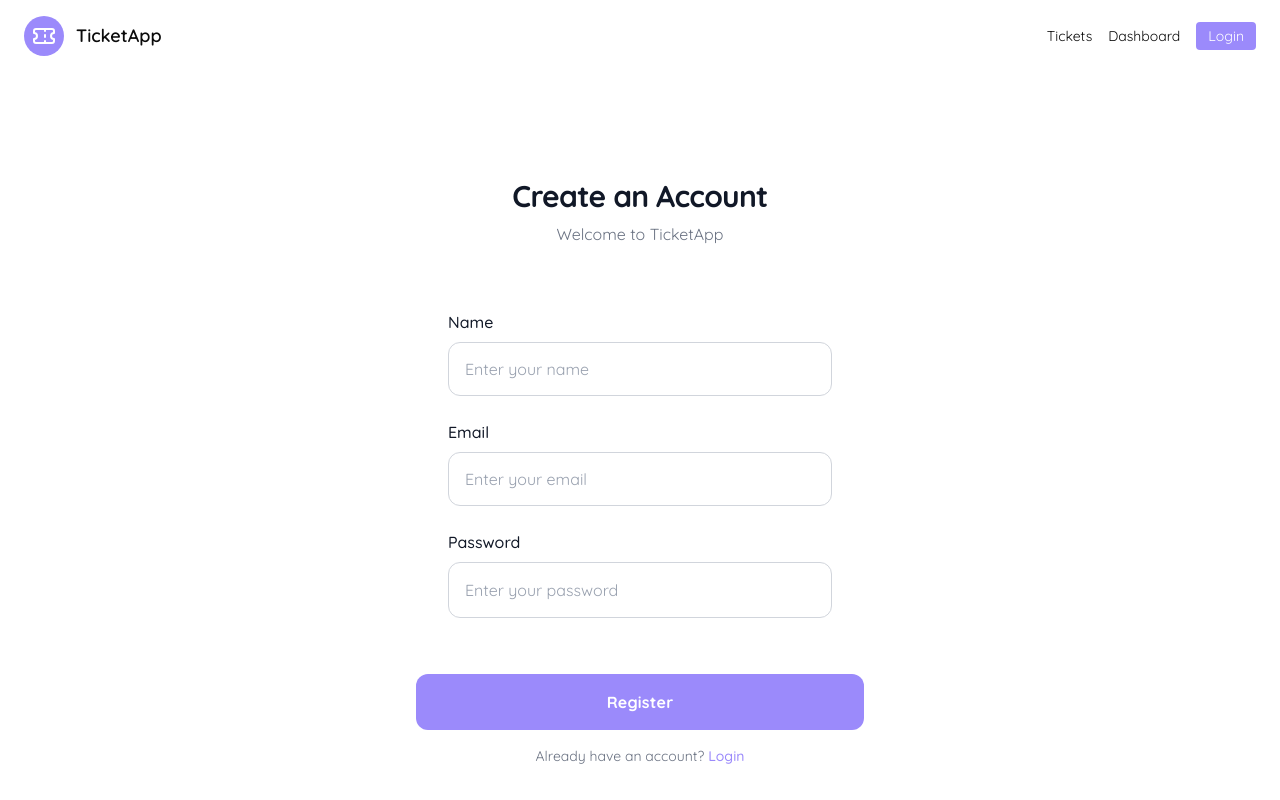
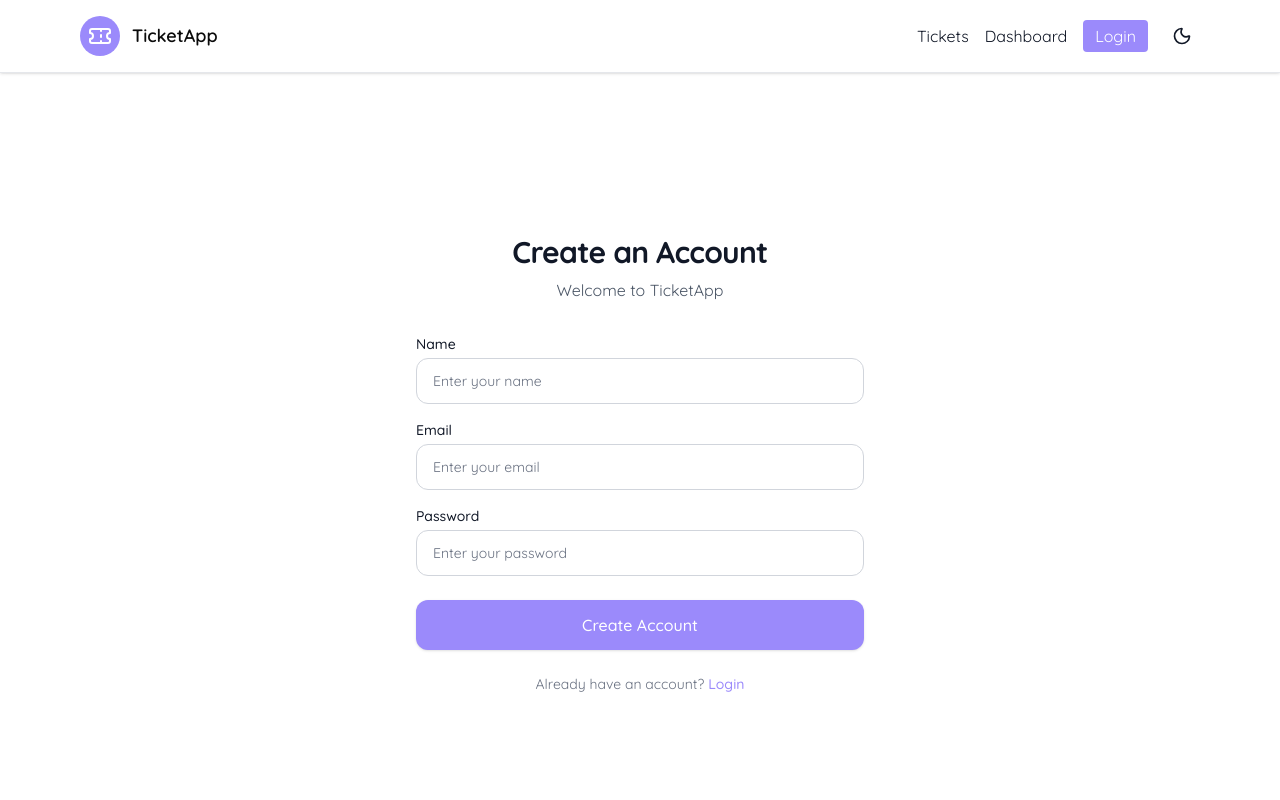
Before and after one commit to amacodes1/ticket-management-react, a React (Vite) app: page /auth/signup in a window 1280 px wide. Shown: the top 800 px of the page. Built offline with nearby package versions, Linux system fonts and the light colour scheme.

Commit message:
made changes to login and signup

```diff
--- a/src/components/ChallengeSection.tsx
+++ b/src/components/ChallengeSection.tsx
@@ -34,7 +34,7 @@ export default function ChallengesSection() {
   ];
 
   return (
-    <section className="relative py-16 px-6 md:px-16 lg:px-24 bg-white dark:bg-[#111827] text-[#111827] dark:text-white">
+    <section className="relative py-16 px-6 md:px-16 lg:px-20 bg-white dark:bg-[#111827] text-[#111827] dark:text-white">
       <div className="max-w-6xl mx-auto text-center mb-12">
         <motion.h2
           initial={{ opacity: 0, y: 30 }}
--- a/src/components/Features.tsx
+++ b/src/components/Features.tsx
@@ -5,7 +5,7 @@ export default function Features() {
     <main className="px-6 md:px-16 lg:px-20 mb-20">
       <div className="flex flex-col gap-16">
         <div className="flex flex-col gap-4 text-center">
-          <h2 className="text-2xl md:text-5xl font-bold tracking-tight">
+          <h2 className="text-2xl md:text-4xl font-bold tracking-tight">
             Why Use Ticket App
           </h2>
           <p className="text-sm md:text-lg text-[#111827]/70 dark:text-white/70 max-w-3xl mx-auto">
--- a/src/components/Header.tsx
+++ b/src/components/Header.tsx
@@ -1,52 +1,94 @@
 import { Link, useNavigate } from "react-router-dom";
-import { toast } from 'react-toastify';
-import { Ticket } from 'lucide-react';
+import { toast } from "react-toastify";
+import { Ticket, Sun, Moon } from "lucide-react";
 import { clearSession, getSession } from "../lib/auth";
+import { useState, useEffect } from "react";
 
 export default function Header() {
   const nav = useNavigate();
   const session = getSession();
+  const [isDark, setIsDark] = useState(() => {
+    if (typeof window !== 'undefined') {
+      return localStorage.getItem('theme') === 'dark' ||
+             (!localStorage.getItem('theme') && window.matchMedia('(prefers-color-scheme: dark)').matches);
+    }
+    return false;
+  });
+
+  useEffect(() => {
+    if (isDark) {
+      document.documentElement.classList.add('dark');
+      localStorage.setItem('theme', 'dark');
+    } else {
+      document.documentElement.classList.remove('dark');
+      localStorage.setItem('theme', 'light');
+    }
+  }, [isDark]);
+
   function handleLogout() {
     clearSession();
     toast.success("Logged out successfully");
     nav("/");
   }
+
+  function toggleTheme() {
+    setIsDark(!isDark);
+  }
   return (
-    <header className="w-full bg-white shadow-sm">
-      <div className="mx-auto max-w-container-xl px-6 py-4 flex items-center justify-between">
+    <header className="w-full bg-white dark:bg-[#111827] shadow-sm fixed top-0 z-50 border-b border-gray-200 dark:border-gray-800">
+      <div className="mx-auto max-w-container-xl px-6 md:px-16 lg:px-20 py-4 flex items-center justify-between">
         <Link to="/" className="flex items-center gap-3">
           <div className="w-10 h-10 rounded-full bg-[#9B8AFB] flex items-center justify-center">
             <Ticket className="w-6 h-6 text-white" />
           </div>
           <div>
             <div className="text-lg font-semibold">TicketApp</div>
-            {/* <div className="text-xs text-gray-500 -mt-0.5">
-              Manage tickets, stay organized
-            </div> */}
           </div>
         </Link>
         <nav className="flex items-center gap-4">
-          <Link to="/tickets" className="hidden md:inline text-sm">
+          <Link
+            to="/tickets"
+            className="hidden md:inline text-base text-[#111827] dark:text-white hover:text-[#9B8AFB]"
+          >
             Tickets
           </Link>
-          <Link to="/dashboard" className="hidden md:inline text-sm">
+          <Link
+            to="/dashboard"
+            className="hidden md:inline text-base text-[#111827] dark:text-white hover:text-[#9B8AFB]"
+          >
             Dashboard
           </Link>
+
           {session ? (
             <>
-              <div className="text-sm hidden sm:block">{session.email}</div>
+              <div className="text-sm hidden sm:block text-[#111827] dark:text-white">
+                Hi, {session.name}
+              </div>
               <button
                 onClick={handleLogout}
-                className="px-3 py-1 cursor-pointer text-[#9B8AFB] text-sm"
+                className="px-3 py-1 cursor-pointer font-semibold text-[#9B8AFB] text-base hover:text-[#9B8AFB]/80"
               >
                 Logout
               </button>
             </>
           ) : (
-            <Link to="/auth/login" className="px-3 py-1 bg-[#9B8AFB] text-white rounded text-sm">
+            <Link
+              to="/auth/login"
+              className="px-3 py-1 bg-[#9B8AFB] text-white rounded text-base hover:bg-[#9B8AFB]/90"
+            >
               Login
             </Link>
           )}
+          <button
+            onClick={toggleTheme}
+            className="p-2 rounded-lg hover:bg-[#9B8AFB]/20 dark:hover:bg-gray-800 text-[#111827] dark:text-white"
+          >
+            {isDark ? (
+              <Sun className="w-5 h-5" />
+            ) : (
+              <Moon className="w-5 h-5" />
+            )}
+          </button>
         </nav>
       </div>
     </header>
--- a/src/components/Hero.tsx
+++ b/src/components/Hero.tsx
@@ -26,7 +26,7 @@ export default function Hero() {
       </motion.div>
 
       {/* Main content */}
-      <div className="relative min-h-[70vh] md:h-[520px] flex flex-col justify-center px-6 md:px-16 lg:px-20 z-10">
+      <div className="relative min-h-[95vh] md:h-[520px] flex flex-col justify-center px-6 md:px-16 lg:px-20 z-10">
         <motion.div
           initial={{ opacity: 0, y: 40 }}
           animate={{ opacity: 1, y: -20 }}
@@ -46,7 +46,7 @@ export default function Hero() {
             initial={{ opacity: 0, x: -80 }}
             animate={{ opacity: 1, x: 0 }}
             transition={{ duration: 1, delay: 0.2, ease: "easeOut" }}
-            className="text-sm md:text-xl text-[#111827]/80 dark:text-white/80 text-left leading-relaxed"
+            className="text-sm sm:text-base md:text-xl text-[#111827]/80 dark:text-white/80 text-left tracking-tight sm:tracking-normal leading-relaxed"
           >
             Streamline your customer support experience.{" "}
             <p>
--- a/src/index.css
+++ b/src/index.css
@@ -11,4 +11,47 @@ body {
   margin: 0;
   padding: 0;
   min-height: max(884px, 100dvh);
+  transition: background-color 0.3s ease, color 0.3s ease;
 }
+
+.dark body {
+  background: linear-gradient(180deg, #111827 0%, #0f172a 100%);
+  color: #ffffff;
+}
+
+* {
+  transition: background-color 0.3s ease, border-color 0.3s ease, color 0.3s ease;
+}
+
+@keyframes fade-in-scale {
+  from {
+    opacity: 0;
+    transform: scale(0.95);
+  }
+  to {
+    opacity: 1;
+    transform: scale(1);
+  }
+}
+
+.animate-fade-in-scale {
+  animation: fade-in-scale 0.2s ease-out forwards;
+}
+
+/* Dark mode scrollbar */
+.dark ::-webkit-scrollbar {
+  width: 8px;
+}
+
+.dark ::-webkit-scrollbar-track {
+  background: #1f2937;
+}
+
+.dark ::-webkit-scrollbar-thumb {
+  background: #4b5563;
+  border-radius: 4px;
+}
+
+.dark ::-webkit-scrollbar-thumb:hover {
+  background: #6b7280;
+}
--- a/src/main.tsx
+++ b/src/main.tsx
@@ -3,6 +3,20 @@ import { createRoot } from 'react-dom/client'
 import { BrowserRouter } from 'react-router-dom'
 import './index.css'
 import App from './App.tsx'
+
+// Initialize theme before rendering
+const initTheme = () => {
+  const savedTheme = localStorage.getItem('theme');
+  const prefersDark = window.matchMedia('(prefers-color-scheme: dark)').matches;
+
+  if (savedTheme === 'dark' || (!savedTheme && prefersDark)) {
+    document.documentElement.classList.add('dark');
+  } else {
+    document.documentElement.classList.remove('dark');
+  }
+};
+
+initTheme();
 
 createRoot(document.getElementById('root')!).render(
   <StrictMode>
--- a/src/routes/Auth/Login.tsx
+++ b/src/routes/Auth/Login.tsx
@@ -31,7 +31,7 @@ export default function Login() {
   }
 
   return (
-    <div className="bg-white dark:bg-[#111827] text-[#111827] dark:text-white">
+    <div className="bg-white dark:bg-[#111827] text-[#111827] dark:text-white py-16 mb-20 md:mb-26">
       <div className="flex flex-col items-center justify-center min-h-screen p-4">
         <main className="w-full max-w-md mx-auto">
           <div className="text-center">
--- a/src/routes/Auth/SignUp.tsx
+++ b/src/routes/Auth/SignUp.tsx
@@ -14,8 +14,8 @@ export default function Signup() {
   async function handleSubmit(e: React.FormEvent) {
     e.preventDefault();
     setErr(null);
-    if (!email || !password) {
-      setErr("Email and password required");
+    if (!name || !email || !password) {
+      setErr("Name, email and password are required");
       return;
     }
     setLoading(true);
@@ -32,69 +32,94 @@ export default function Signup() {
   }
 
   return (
-    <div className="bg-white dark:bg-[#111827] text-[#111827] dark:text-white">
-      <div className="relative flex min-h-screen flex-col items-center justify-center bg-white dark:bg-[#111827] overflow-x-hidden p-4">
-        <div className="w-full max-w-md">
+    <div className="bg-white dark:bg-[#111827] text-[#111827] dark:text-white py-16 mb-20 md:mb-26">
+      <div className="flex flex-col items-center justify-center min-h-screen p-4">
+        <main className="w-full max-w-md mx-auto">
           <div className="text-center">
             <h1 className="text-3xl font-bold tracking-tight text-[#111827] dark:text-white">
               Create an Account
             </h1>
-            <p className="mt-2 text-base text-gray-500 dark:text-gray-400">
+            <p className="mt-2 text-base text-gray-600 dark:text-gray-400">
               Welcome to TicketApp
             </p>
           </div>
           <form onSubmit={handleSubmit} className="mt-8 space-y-6">
-            <div className="flex flex-col gap-y-6 rounded-xl bg-white dark:bg-[#111827] p-8">
-              <label className="flex flex-col">
-                <p className="text-base font-medium pb-2 text-[#111827] dark:text-white">
+            <div className="space-y-4">
+              <div>
+                <label
+                  className="block text-sm font-medium text-[#111827] dark:text-white"
+                  htmlFor="name"
+                >
                   Name
-                </p>
+                </label>
+                <div className="mt-1">
                   <input
-                  className="flex w-full min-w-0 flex-1 resize-none overflow-hidden rounded-xl border border-gray-300 dark:border-gray-700 bg-white dark:bg-gray-800 focus:border-[#9B8AFB] focus:ring-[#9B8AFB] h-14 placeholder:text-gray-400 p-4 text-base font-normal text-[#111827] dark:text-white"
+                    autoComplete="name"
+                    className="block w-full px-4 py-3 text-base placeholder-gray-500 bg-white dark:bg-[#111827] border border-gray-300 rounded-xl focus:outline-none focus:ring-[#9B8AFB] focus:border-[#9B8AFB] sm:text-sm"
+                    id="name"
+                    name="name"
                     placeholder="Enter your name"
+                    required
+                    type="text"
                     value={name}
                     onChange={(e) => setName(e.target.value)}
                   />
+                </div>
+              </div>
+              <div>
+                <label
+                  className="block text-sm font-medium text-[#111827] dark:text-white"
+                  htmlFor="email"
+                >
+                  Email
                 </label>
-              <label className="flex flex-col">
-                <p className="text-base font-medium pb-2 text-[#111827] dark:text-white">
-                  Email
-                </p>
+                <div className="mt-1">
                   <input
-                  className="flex w-full min-w-0 flex-1 resize-none overflow-hidden rounded-xl border border-gray-300 dark:border-gray-700 bg-white dark:bg-gray-800 focus:border-[#9B8AFB] focus:ring-[#9B8AFB] h-14 placeholder:text-gray-400 p-4 text-base font-normal text-[#111827] dark:text-white"
+                    autoComplete="email"
+                    className="block w-full px-4 py-3 text-base placeholder-gray-500 bg-white dark:bg-[#111827] border border-gray-300 rounded-xl focus:outline-none focus:ring-[#9B8AFB] focus:border-[#9B8AFB] sm:text-sm"
+                    id="email"
+                    name="email"
                     placeholder="Enter your email"
+                    required
                     type="email"
                     value={email}
                     onChange={(e) => setEmail(e.target.value)}
                   />
+                </div>
+              </div>
+              <div>
+                <label
+                  className="block text-sm font-medium text-[#111827] dark:text-white"
+                  htmlFor="password"
+                >
+                  Password
                 </label>
-              <label className="flex flex-col">
-                <p className="text-base font-medium pb-2 text-[#111827] dark:text-white">
-                  Password
-                </p>
-                <div className="relative w-full">
+                <div className="mt-1 relative">
                   <input
-                    className="flex w-full min-w-0 flex-1 resize-none overflow-hidden rounded-xl border border-gray-300 dark:border-gray-700 bg-white dark:bg-gray-800 focus:border-[#9B8AFB] focus:ring-[#9B8AFB] h-14 placeholder:text-gray-400 p-4 pr-12 text-base font-normal text-[#111827] dark:text-white"
+                    autoComplete="new-password"
+                    className="block w-full px-4 py-3 text-base placeholder-gray-500 bg-white dark:bg-[#111827] border border-gray-300 rounded-xl focus:outline-none focus:ring-[#9B8AFB] focus:border-[#9B8AFB] sm:text-sm"
+                    id="password"
+                    name="password"
                     placeholder="Enter your password"
+                    required
                     type="password"
                     value={password}
                     onChange={(e) => setPassword(e.target.value)}
                   />
                 </div>
-              </label>
+              </div>
             </div>
             {err && <div className="text-sm text-red-600">{err}</div>}
-            <div className="flex flex-col items-center gap-4">
+            <div>
               <button
-                className="flex w-full cursor-pointer items-center justify-center overflow-hidden rounded-xl h-14 px-5 bg-[#9B8AFB] text-white text-base font-bold leading-normal tracking-[0.015em] hover:bg-[#9B8AFB]/90 transition-colors"
+                className="w-full flex justify-center py-3 px-4 border border-transparent rounded-xl shadow-sm text-base font-medium text-white bg-[#9B8AFB] hover:bg-[#9B8AFB]/90 focus:outline-none focus:ring-2 focus:ring-offset-2 focus:ring-[#9B8AFB]"
                 type="submit"
                 disabled={loading}
               >
-                <span className="truncate">
-                  {loading ? "Creating..." : "Register"}
-                </span>
+                {loading ? "Creating account..." : "Create Account"}
               </button>
-              <p className="text-sm text-gray-500 dark:text-gray-400">
+            </div>
+            <p className="text-sm text-center text-gray-500 dark:text-gray-400">
               Already have an account?{" "}
               <Link
                 className="font-medium text-[#9B8AFB] hover:text-[#9B8AFB]/70"
@@ -103,9 +128,8 @@ export default function Signup() {
                 Login
               </Link>
             </p>
-            </div>
           </form>
-        </div>
+        </main>
       </div>
     </div>
   );
--- a/tailwind.config.cjs
+++ b/tailwind.config.cjs
@@ -1,5 +1,6 @@
 module.exports = {
   content: ["./index.html", "./src/**/*.{ts,tsx}"],
+  darkMode: 'class',
   theme: {
     extend: {
       maxWidth: {
```
Also changed, not shown: src/routes/Dashboard.tsx (+26 -10 lines), src/routes/tickets/TicketsPage.tsx (+26 -27 lines). Lines whose indentation alone changed are shown as unchanged.
